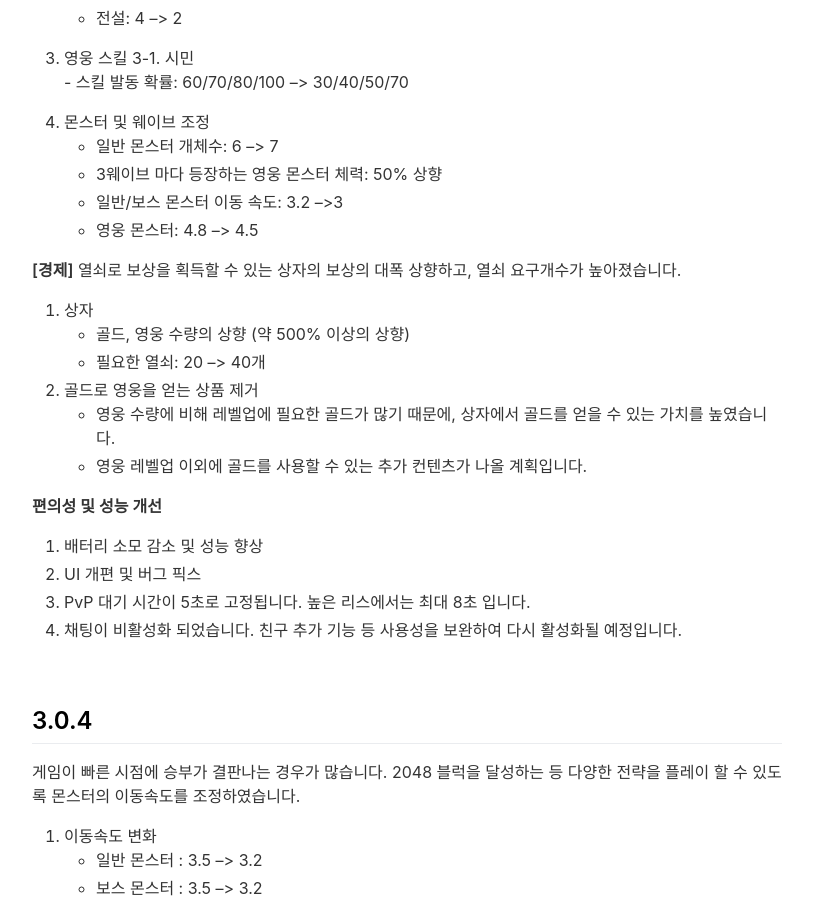
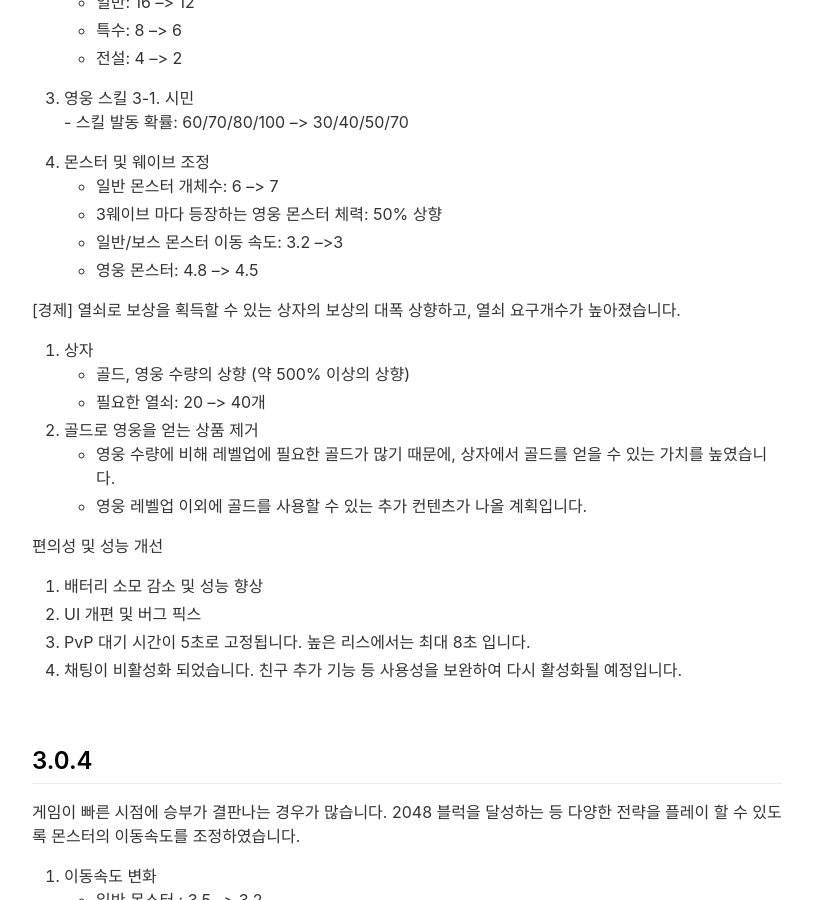
Before and after one commit to ArgoExped/Frozen-Arts, a Jekyll site: the page built from balance-kr.md, in a window 1280 px wide and 900 px high, scrolled down 532 px. Shown: the whole window, without its empty margins (233-1046 px from the left). Built offline with Jekyll 4.4.1, drawn with Linux system fonts in a browser that asks for light colours; nearby versions of some CDN libraries.

```diff
--- a/balance-kr.md
+++ b/balance-kr.md
@@ -6,7 +6,8 @@ include_in_header: true
 # 밸런스 수정내역
 <br>
 ## 3.0.5
-**[밸런싱]**
+[밸런싱]
+
 저레벨 구간에서도 2048을 만드는 전략을 가능하게 하기 위해 에너지 획득량이 증가하였습니다.
 이에 따라 관련 수치들이 조정됩니다.
 
@@ -29,7 +30,7 @@ include_in_header: true
      - 일반/보스 몬스터 이동 속도: 3.2 -->3
      - 영웅 몬스터: 4.8 --> 4.5
 
-**[경제]**
+[경제]
 열쇠로 보상을 획득할 수 있는 상자의 보상의 대폭 상향하고, 열쇠 요구개수가 높아졌습니다.
 
 1. 상자
@@ -40,7 +41,7 @@ include_in_header: true
      - 영웅 수량에 비해 레벨업에 필요한 골드가 많기 때문에, 상자에서 골드를 얻을 수 있는 가치를 높였습니다.
      - 영웅 레벨업 이외에 골드를 사용할 수 있는 추가 컨텐츠가 나올 계획입니다.
 
-**편의성 및 성능 개선**
+편의성 및 성능 개선
 1. 배터리 소모 감소 및 성능 향상
 2. UI 개편 및 버그 픽스
 3. PvP 대기 시간이 5초로 고정됩니다. 높은 리스에서는 최대 8초 입니다.
```
